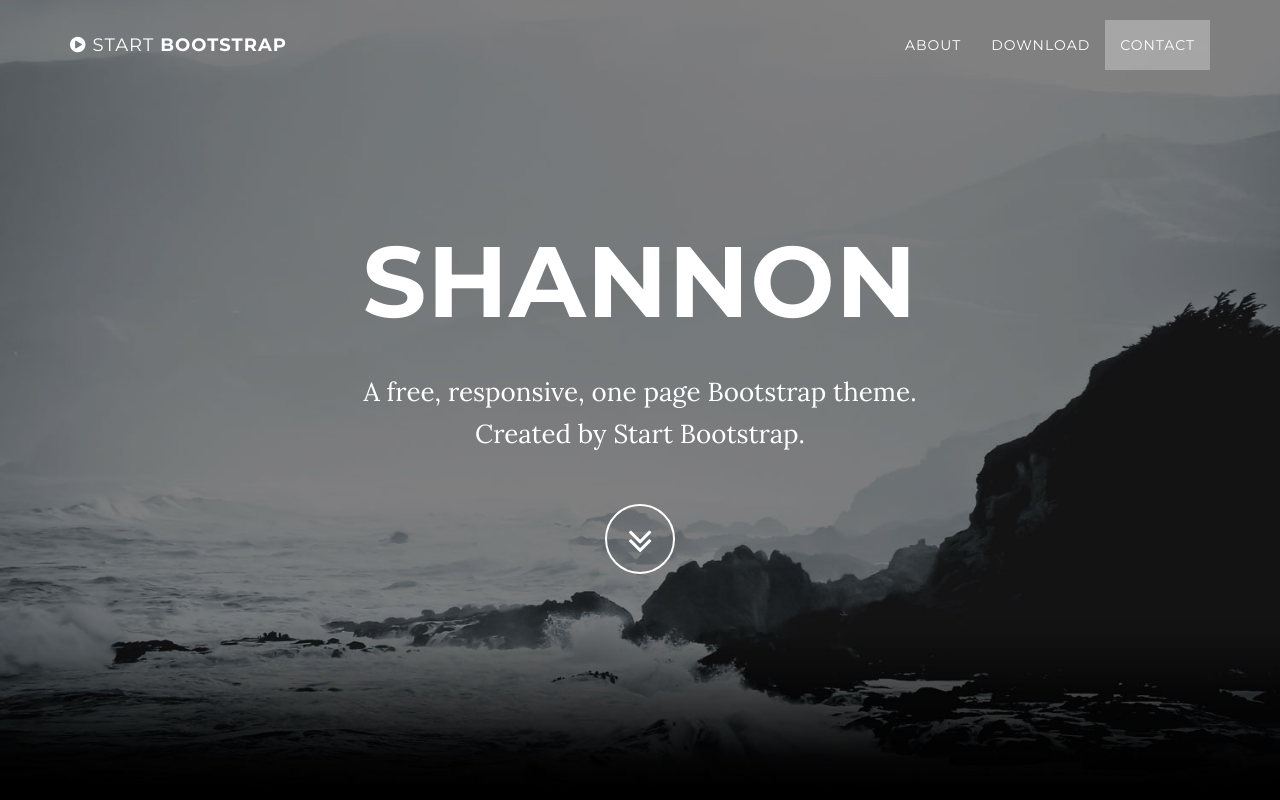
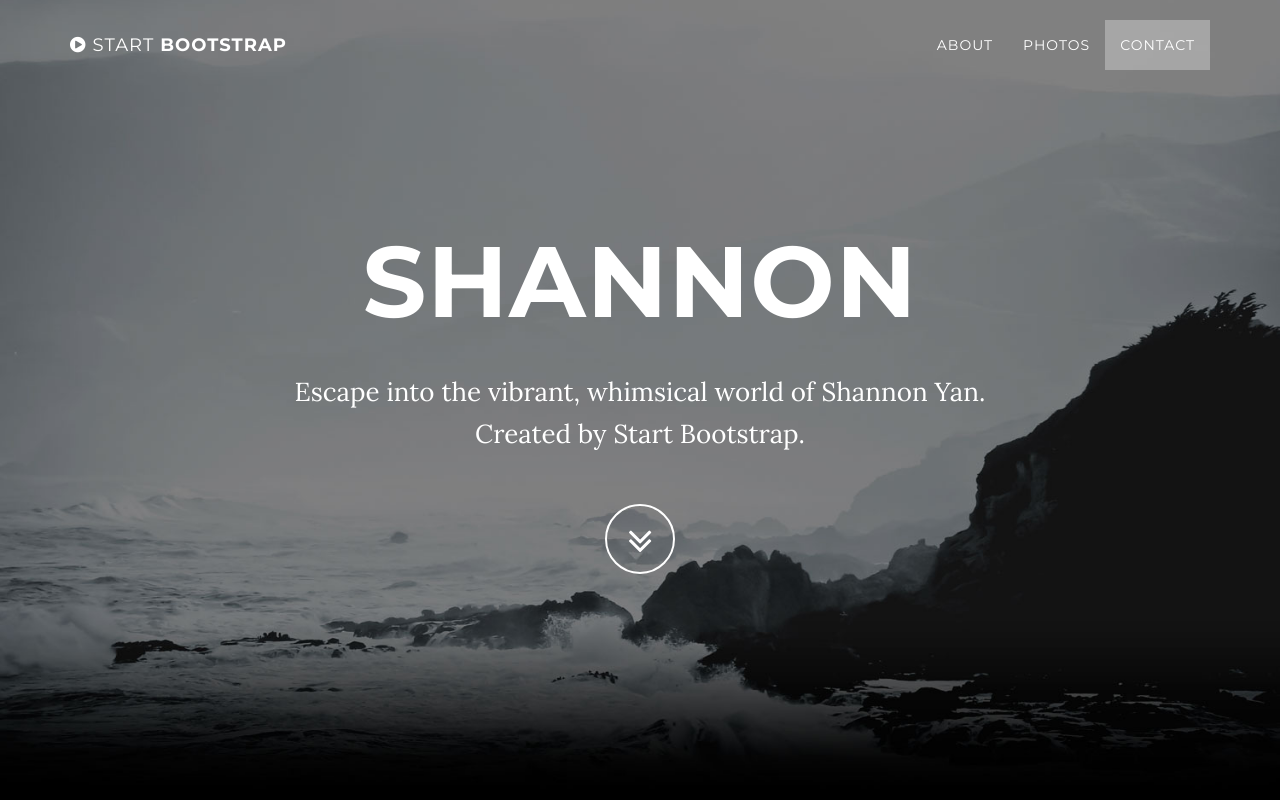
Before and after one commit to Shannony/website, a website: page index.html in a window 1280 px wide. Shown: the top 800 px of the page. Drawn offline with nearby package versions, Linux system fonts and the light colour scheme; some packages are replaced by stand-ins of ours.

Commit message:
Rename tabs

```diff
--- a/index.html
+++ b/index.html
@@ -56,7 +56,7 @@
                         <a class="page-scroll" href="#about">About</a>
                     </li>
                     <li>
-                        <a class="page-scroll" href="#download">Download</a>
+                        <a class="page-scroll" href="#download">Photos</a>
                     </li>
                     <li>
                         <a class="page-scroll" href="#contact">Contact</a>
@@ -75,7 +75,7 @@
                 <div class="row">
                     <div class="col-md-8 col-md-offset-2">
                         <h1 class="brand-heading">Shannon</h1>
-                        <p class="intro-text">A free, responsive, one page Bootstrap theme.
+                        <p class="intro-text">Escape into the vibrant, whimsical world of Shannon Yan.
                             <br>Created by Start Bootstrap.</p>
                         <a href="#about" class="btn btn-circle page-scroll">
                             <i class="fa fa-angle-double-down animated"></i>
```
